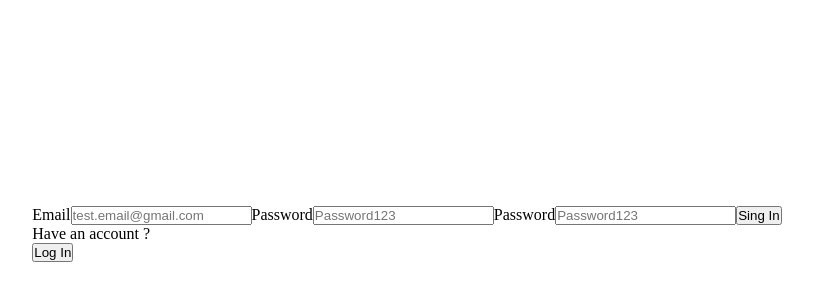
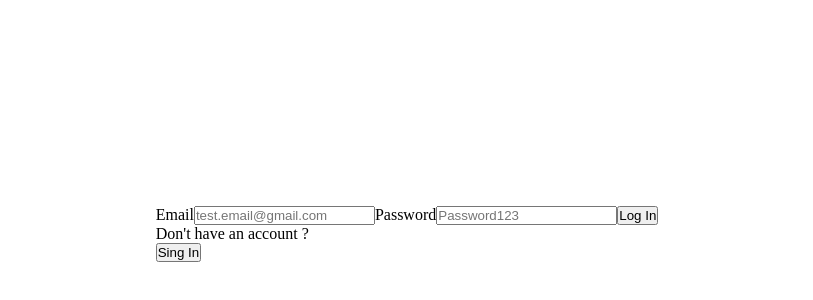
Before and after one commit to CiolpanSergiu/react-login-page, a React (Vite) app in the folder react-login-page/: page / in a window 1280 px wide. Shown: the part 166-466 px from the top of the page, without its empty margins (233-1046 px from the left). Built offline with nearby package versions, Linux system fonts and the light colour scheme.

Commit message:
add LoginPage component

```diff
--- a/react-login-page/src/App.jsx
+++ b/react-login-page/src/App.jsx
@@ -1,5 +1,6 @@
 import React from "react";
 import CreateAccountPage from "./components/CreateAccountPage";
+import LoginPage from "./components/LoginPage";
 
 export default function App() {
 
@@ -7,7 +8,7 @@ export default function App() {
 
   return(
     <div>
-      <CreateAccountPage />
+      <LoginPage />
     </div>
   )
 }
--- /dev/null
+++ b/react-login-page/src/components/LoginPage.jsx
@@ -0,0 +1,35 @@
+import React from "react";
+
+export default function CreateAccountPage() {
+    return(
+        <form action="" method="POST" className="form container">
+
+            <label htmlFor="login-email">Email</label>
+            <input
+                type="email"
+                id="login-email"
+                placeholder="test.email@gmail.com"
+                name="login-email"
+                required
+            />
+
+            <label htmlFor="login-password">Password</label>
+            <input
+                type="password"
+                id="login-password"
+                placeholder="Password123"
+                minLength={8}
+                maxLength={20}
+                name="login-password"
+                required
+            />
+
+            <button className="create-account-login-bnt">Log In</button>
+
+            <p className="helper-paragraph">Don't have an account ?</p>
+
+            <button className="create-account-singin-bnt">Sing In</button>
+
+        </form>
+    )
+}
```
